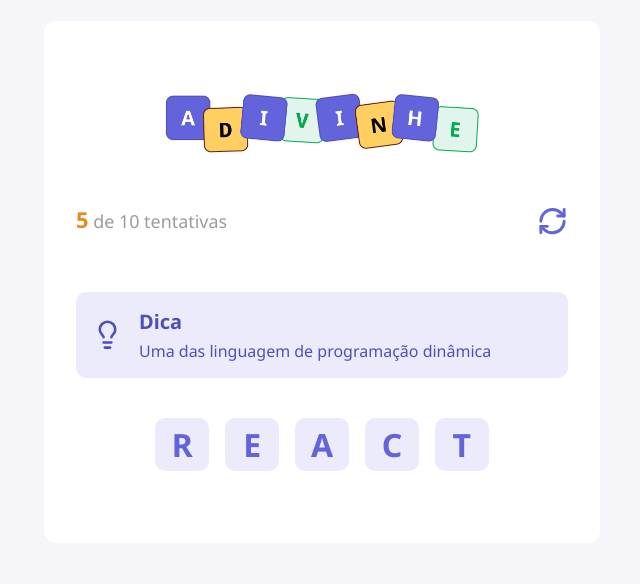
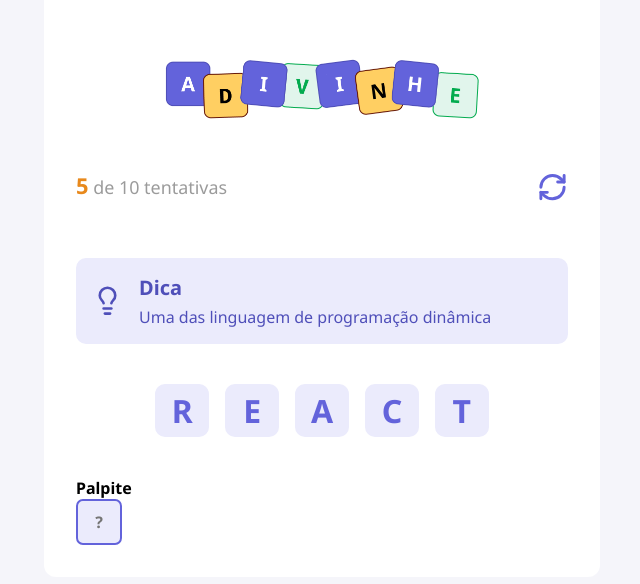
Before and after one commit to Diogooliveira10/guessing_game, a React (Vite) app: page / in a window 1280 px wide. Shown: the part 118-702 px from the top of the page, without its empty margins (318-958 px from the left). Built offline with nearby package versions, Linux system fonts and the light colour scheme.

Commit message:
feat: Creating Input Component

```diff
--- a/src/App.tsx
+++ b/src/App.tsx
@@ -1,5 +1,6 @@
 import styles from "./app.module.css"
 
+import { Input } from "./components/Input"
 import { Tip } from "./components/Tip"
 import { Letter } from "./components/Letter"
 import { Header } from "./components/Header"
@@ -25,6 +26,11 @@
                     <Letter value="T"/>
                 </div>
 
+                <h4>Palpite</h4>
+                <div>
+                    <Input autoFocus maxLength={1} placeholder="?"/>
+                </div>
+
             </main>
         </div>
     )
--- /dev/null
+++ b/src/components/Input/index.tsx
@@ -0,0 +1,9 @@
+import styles from "./styles.module.css"
+
+type Props = React.ComponentProps<"input">
+
+export function Input({ ...rest }: Props) {
+    return (
+        <input type="text" className={styles.input} {...rest} />
+    )
+}
--- /dev/null
+++ b/src/components/Input/styles.module.css
@@ -0,0 +1,16 @@
+.input {
+    width: 2.87rem;
+    height: 2.87rem;
+    border-radius: 0.43rem;
+
+    background-color: #ebebfc;
+    border: 2px solid #6363db;
+    color: #6363db;
+
+    text-transform: uppercase;
+    text-align: center;
+    font-size: 1rem;
+    font-weight: 700;
+
+    outline: none;
+}
--- a/src/global.css
+++ b/src/global.css
@@ -15,6 +15,11 @@
     font-optical-sizing: auto;
 }
 
+input {
+    font-family: "Noto Sans", serif;
+    font-optical-sizing: auto;
+}
+
 button {
     cursor: pointer;
     transition: filter 0.2s;
```
